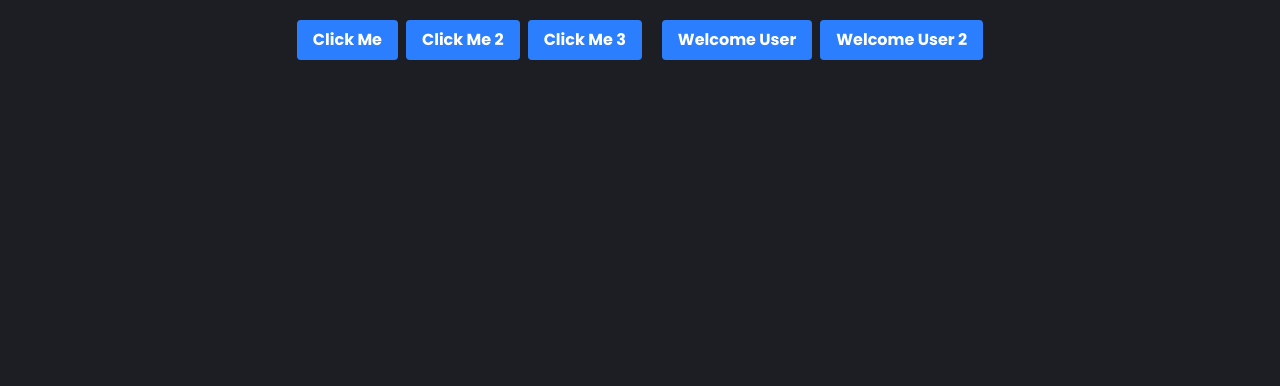
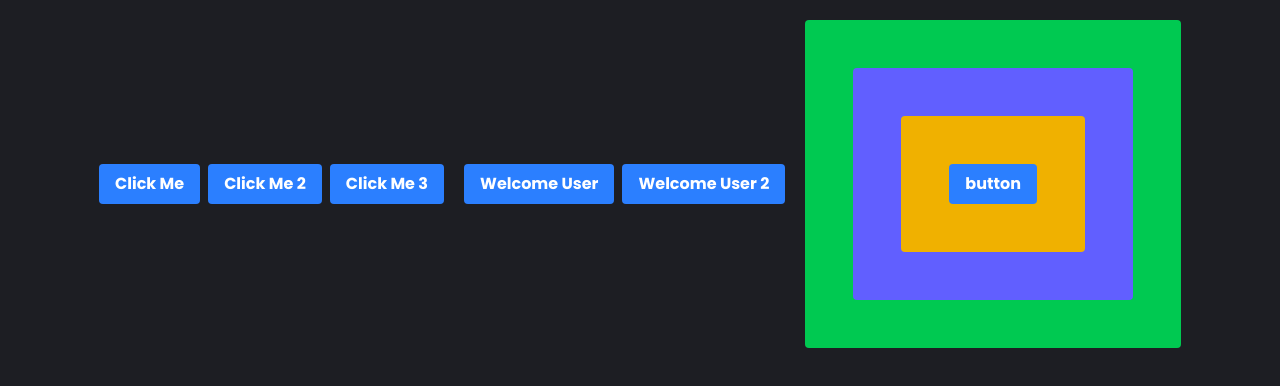
Before and after one commit to AkkalDhami/REACT-JS, a React (Vite) app in the folder 01-Intro-to-React/: page / in a window 1280 px wide. Shown: the top 386 px of the page. Built offline with nearby package versions, Linux system fonts and the light colour scheme.

Commit message:
event handling in reactjs

```diff
--- /dev/null
+++ b/01-Intro-to-React/src/components/EventPropagation.jsx
@@ -0,0 +1,40 @@
+import React from "react";
+
+const EventPropagation = () => {
+  const handleClick = (e) => {
+    alert("button clicked");
+    e.stopPropagation();
+  };
+  const handleParentClick = (e) => {
+    e.stopPropagation();
+    alert("div1 clicked");
+  };
+  const handleParentClick2 = (e) => {
+    e.stopPropagation();
+    alert("div2 clicked");
+  };
+  const handleParentClick3 = () => {
+    alert("section clicked");
+  };
+  return (
+    <section
+      onClickCapture={handleParentClick3}
+      className="flex  gap-3 bg-green-500 text-white font-bold  p-12 rounded">
+      <div
+        onClickCapture={handleParentClick2}
+        className="flex gap-3 bg-indigo-500  text-white font-bold p-12  rounded">
+        <div
+          onClickCapture={handleParentClick}
+          className="flex gap-3 bg-yellow-500  text-white font-bold p-12  rounded">
+          <button
+            onClickCapture={handleClick}
+            className="bg-blue-500 hover:bg-blue-700 text-white font-bold py-2 px-4 rounded">
+            button
+          </button>
+        </div>
+      </div>
+    </section>
+  );
+};
+
+export default EventPropagation;
--- a/01-Intro-to-React/src/main.jsx
+++ b/01-Intro-to-React/src/main.jsx
@@ -4,12 +4,14 @@ import "./index.css";
 import App from "./App.jsx";
 import EventHandling from "./components/EventHandling";
 import EventProps from "./components/EventProps";
+import EventPropagation from "./components/EventPropagation.jsx";
 
 createRoot(document.getElementById("root")).render(
   <StrictMode>
     {/* <App /> */}
     <EventHandling />
     <EventProps />
+    <EventPropagation />
 
   </StrictMode>
 );
```
